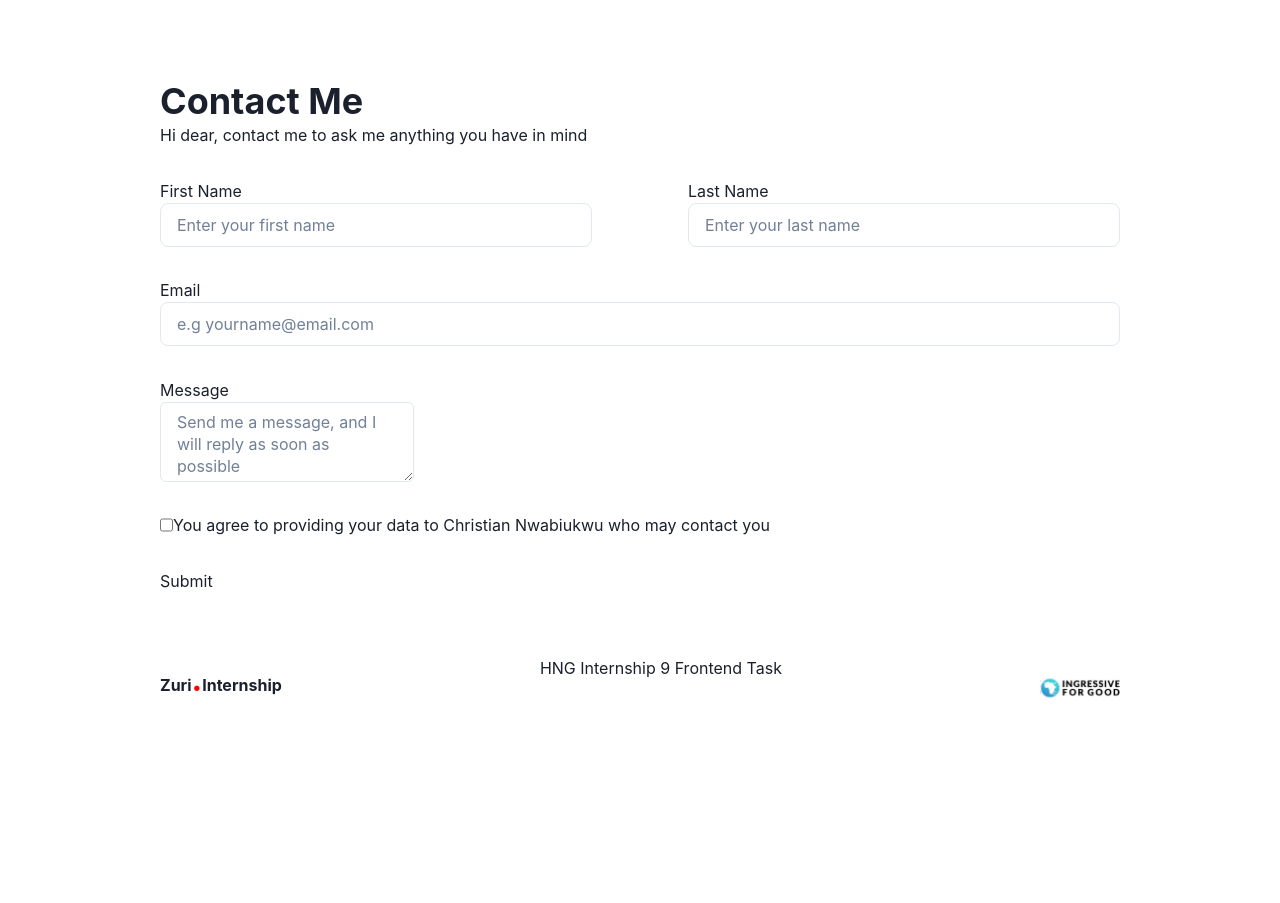
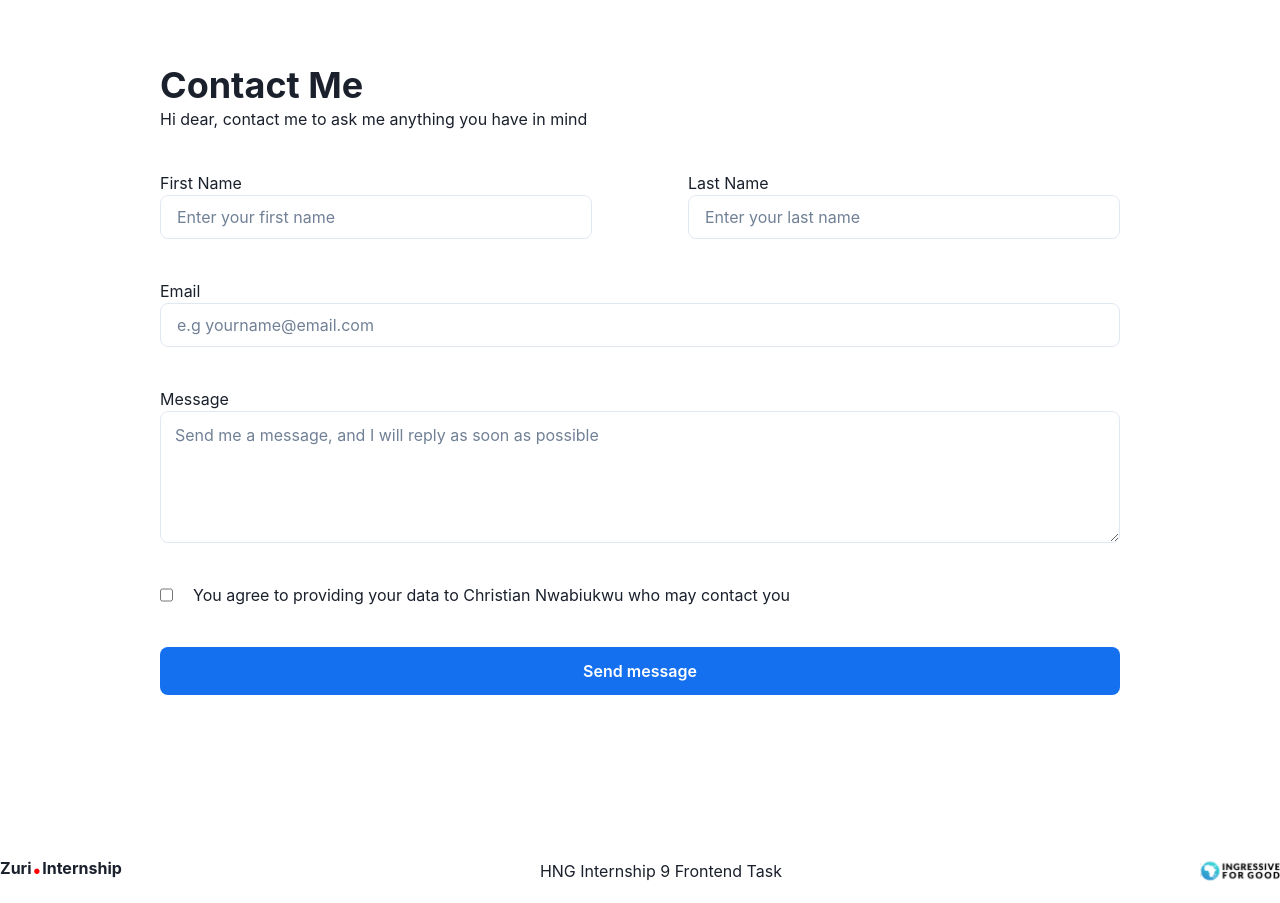
Before and after one commit to Ugochrist13/hng-task, a React (Vite) app: page /contact in a window 1280 px wide. Before the commit the page ends 860 px from the top, so only its background shows below. Built offline with nearby package versions, Linux system fonts and the light colour scheme.

Commit message:
stage 2 push

```diff
--- a/src/components/Contact.jsx
+++ b/src/components/Contact.jsx
@@ -79,16 +79,16 @@ function Contact() {
             placeholder="e.g yourname@email.com"
           />
         </Box>
-        <Box>
+        <Box w="100%">
           <label>Message</label>
           <br />
-          <Textarea
+          <Textarea w="100%" h="132px" borderRadius="8px" p="12px 14px"
             id="message"
             placeholder="Send me a message, and I will reply as soon as possible"
             name="Message"
           />
         </Box>
-        <Flex>
+        <Flex gap={5}>
           <input type="checkbox" />
           <p>
             You agree to providing your data to Christian Nwabiukwu who may
@@ -102,11 +102,11 @@ function Contact() {
             navigate("/");
           }}
         >
-          Submit
+          Send message
         </button>
         <Box w="100%" b="1px solid gray.700" h="0" />
-        <Footer />
       </Form>
+      <Footer />
     </VStack>
   );
 }
--- a/src/components/contact.css
+++ b/src/components/contact.css
@@ -1,10 +1,22 @@
-.form{
-    width: 90%;
-    height: 100vh;
-    padding: 64px 96px;
-    margin-bottom: 60px;
-    display: flex;
-    flex-direction: column;
-    align-items: flex-start;
-    justify-content: space-around;
+.form {
+  width: 90%;
+  padding: 64px 96px;
+  /* margin-bottom: 60px; */
+  display: flex;
+  flex-direction: column;
+  row-gap: 40px;
+  align-items: flex-start;
+  justify-content: space-between;
 }
+#btn__submit {
+  width: 100%;
+  background: #1570ef;
+  color: white;
+  height: 48px;
+  font-family: Inter;
+  font-size: 16px;
+  font-weight: 600;
+  line-height: 24px;
+  letter-spacing: 0em;
+  border-radius: 8px;
+}
```
